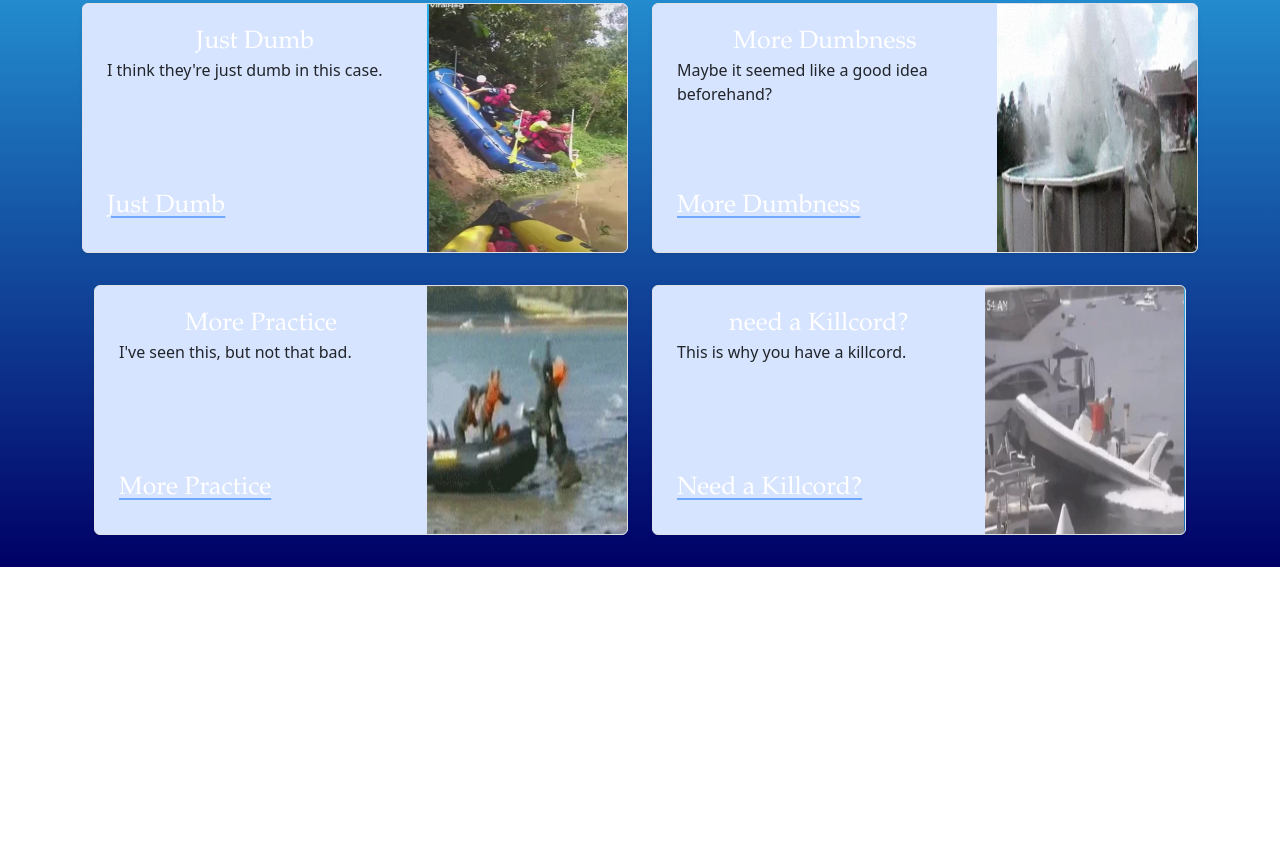
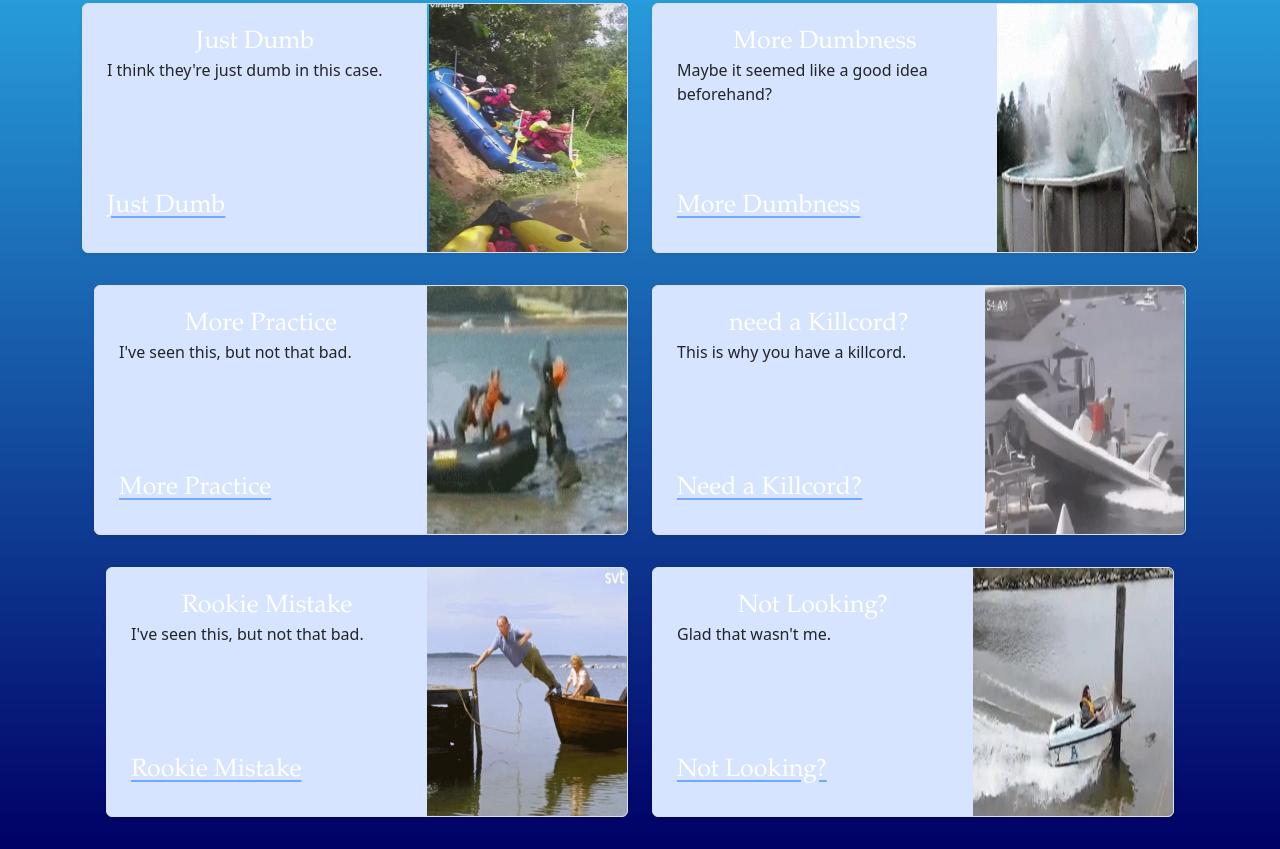
Before and after one commit to FinnWurray/Home, a plain HTML site: page index.html in a window 1280 px wide. Shown: the part 263-1112 px from the top of the page. Before the commit the page ends 830 px from the top, so only its background shows below. Drawn offline with nearby package versions, Linux system fonts and the light colour scheme.

Commit message:
Update index.html

```diff
--- a/index.html
+++ b/index.html
@@ -155,6 +155,48 @@
       </div>
   </div>
 
+      <main class="container">
+    <div class="row mb-2">
+
+      <div class="col-md-6">
+        <div class="finn-card row g-0 border rounded overflow-hidden flex-md-row mb-4 shadow-sm h-md-250 position-relative">
+          <div class="col p-4 d-flex flex-column position-static">
+            <h3 class="mb-0">Rookie Mistake</h3>
+            <p class="card-text mb-auto">I've seen this, but not that bad.</p>
+              <a href="rookie-mistake.html" class="icon-link gap-1 icon-link-hover stretched-link">
+                <h3>Rookie Mistake</h3>
+              <svg class="bi">
+                <use xlink:href="#chevron-right"></use>
+              </svg>
+            </a>
+          </div>
+          <div class="col-auto d-none d-lg-block">
+            <img class="bd-placeholder-img" width="200" height="250" src="screenshot-1.png" alt="Funny image">
+          </div>
+        </div>
+      </div>
+
+
+
+      <div class="col-md-6">
+        <div class="finn-card row g-0 border rounded overflow-hidden flex-md-row mb-4 shadow-sm h-md-250 position-relative">
+          <div class="col p-4 d-flex flex-column position-static">
+            <h3 class="mb-0">Not Looking?</h3>
+            <p class="card-text mb-auto">Glad that wasn't me.</p>
+              <a href="not-looking.html" class="icon-link gap-1 icon-link-hover stretched-link">
+                <h3>Not Looking?</h3>
+              <svg class="bi">
+                <use xlink:href="#chevron-right"></use>
+              </svg>
+            </a>
+          </div>
+          <div class="col-auto d-none d-lg-block">
+            <img class="bd-placeholder-img" width="200" height="250" src="Screenshotnotlooking.png" alt="Funny image">
+          </div>
+        </div>
+      </div>
+  </div>
+
   </main>
 
   <script src="https://cdn.jsdelivr.net/npm/bootstrap@5.3.3/dist/js/bootstrap.bundle.min.js"
```
